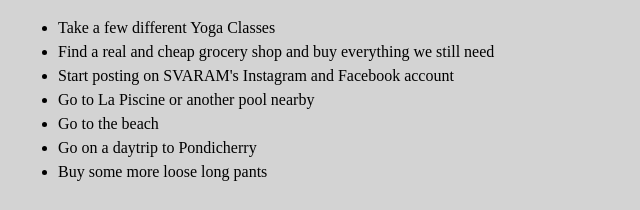
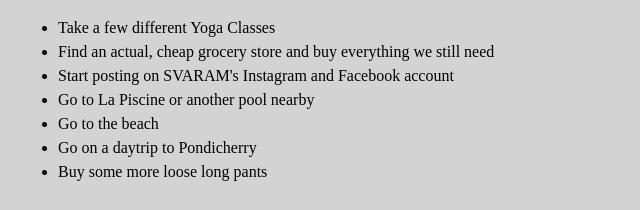
Before and after one commit to clagie/clagie.github.io, a plain HTML site: page index.html in a window 1280 px wide. Shown: the part 1035-1245 px from the top of the page, 0-640 px from the left. Drawn offline with Linux system fonts and the light colour scheme.

Commit message:
Update index.html

```diff
--- a/index.html
+++ b/index.html
@@ -59,7 +59,7 @@
         <h2 id="to-do">3. My To-Do List for the next few weeks in Auroville</h2>
         <ul>
             <li>Take a few different Yoga Classes</li>
-            <li>Find a real and cheap grocery shop and buy everything we still need</li>
+            <li>Find an actual, cheap grocery store and buy everything we still need</li>
             <li>Start posting on SVARAM's Instagram and Facebook account</li>
             <li>Go to La Piscine or another pool nearby</li>
             <li>Go to the beach</li>
```
